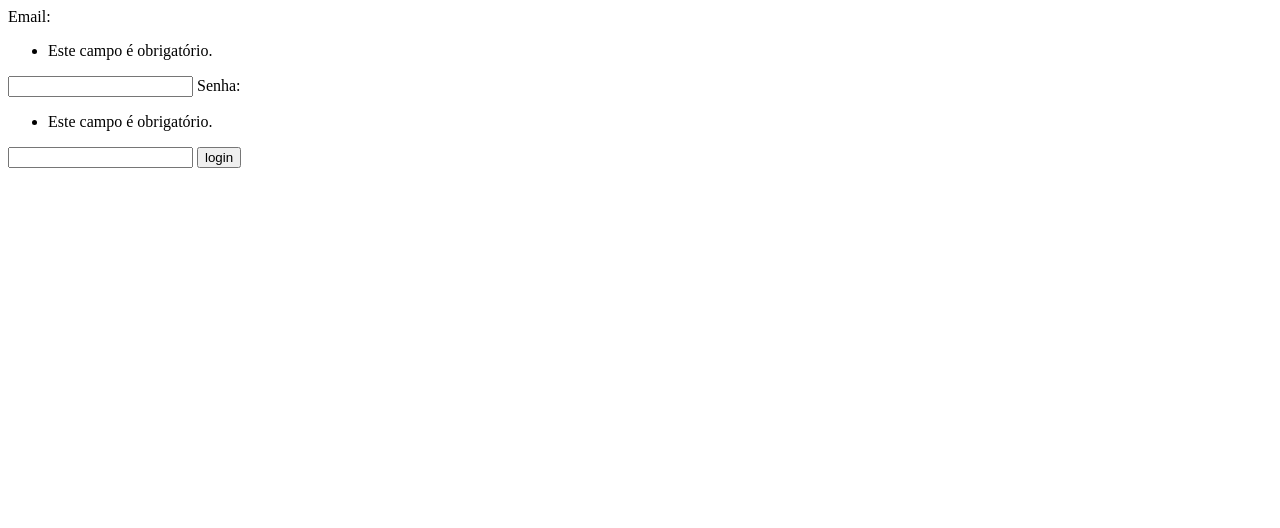
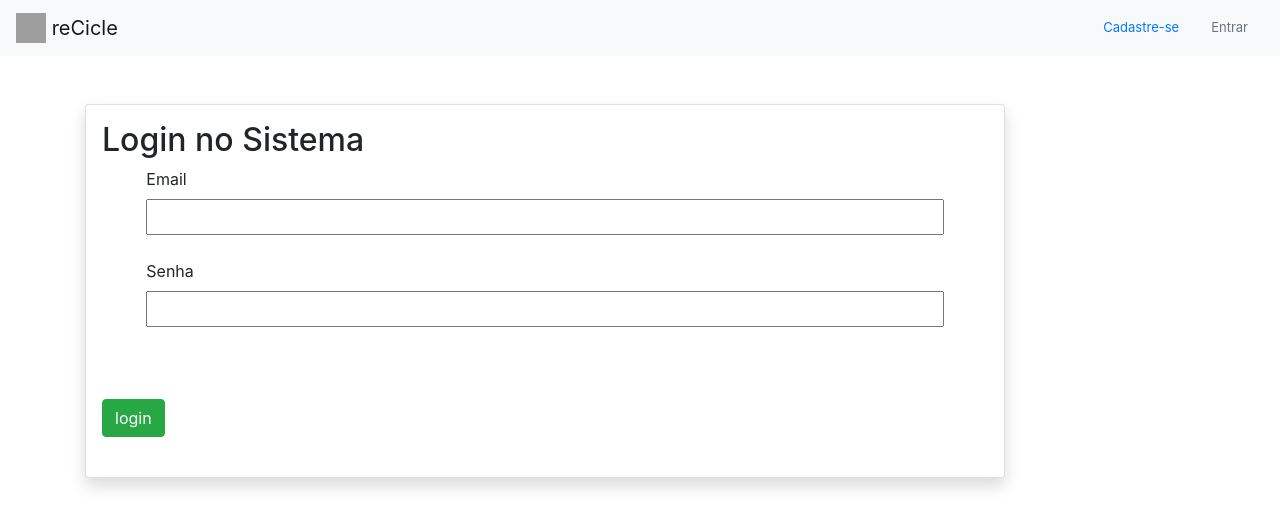
Before and after one commit to MarceloMendes94/App-Res-duos-S-lidos-, a Django app: page /login/ in a window 1280 px wide. Shown: the top 528 px of the page. Run offline with Django 3.2, Linux system fonts and the light colour scheme; some libraries are stand-ins or nearby versions; grey boxes are pictures that could not be loaded.

Commit message:
add login, nova tela de login

```diff
--- a/Back-end/core/templates/core/index.html
+++ b/Back-end/core/templates/core/index.html
@@ -23,7 +23,7 @@
                 <a class="nav-link " href="/cadastro">Cadastre-se</a>
             </li>
             <li class="nav-item">
-                <a class="nav-link disabled" href="#">Entrar</a>
+                <a class="nav-link" href="/login">Entrar</a>
             </li>
         </ul>
     </nav>
--- a/Back-end/core/templates/core/login.html
+++ b/Back-end/core/templates/core/login.html
@@ -2,12 +2,79 @@
 <html lang="en">
 <head>
     <meta charset="UTF-8">
-    <title>Title</title>
+    <title>Login</title>
+        {% load static %}
+    <link type="text/css" rel="stylesheet" href="{% static 'css/bootstrap.min.css' %}">
+    <style>
+        label {
+            display: block;
+            width: 150px;
+            margin-left: 5%;
+        }
+
+        input, textarea {
+            margin-left: 5%;
+            width: 90%;
+            height: 36px;
+        }
+
+        button {
+            display: flex;
+            justify-content: center;
+        }
+
+        li {
+            list-style-type: none;
+            font-size: small;
+        }
+    </style>
 </head>
 <body>
- <form method="POST" class="post-form">{% csrf_token %}
-    {{form_login}}
-     <button type="submit" class="btn btn-success">login</button>
- </form>
+
+    <!-- <nav class="navbar navbar-expand-lg " style="background-color: #00994c; color: #E0E0E0;"> -->
+    <nav class="navbar navbar-light bg-light">
+        <!-- Logo -->
+        <a class="navbar-brand" href="">
+            <img src="https://encrypted-tbn0.gstatic.com/images?q=tbn:ANd9GcTlv4pMMAKcSwsb_PJgO5FLiZUzQKBjvaC6-H19iRMMcDGHBPPEQQ"
+                width="30" height="30" class="d-inline-block align-top" alt="">
+            reCicle
+        </a>
+        <ul class="nav justify-content-end">
+            <li class="nav-item">
+                <a class="nav-link " href="/cadastro">Cadastre-se</a>
+            </li>
+            <li class="nav-item">
+                <a class="nav-link disabled" href="#">Entrar</a>
+            </li>
+        </ul>
+    </nav>
+    <br>
+
+<br>
+<div class="container">
+    <div class="row">
+        <div class="col-md-10">
+            <div class="form-group">
+                <div class="card  shadow p-3 mb-5 bg-white rounded">
+                    <h2>Login no Sistema</h2>
+                    <form method="POST" class="post-form">{% csrf_token %}
+                        {% for i in form_login %}
+                        <label>{{i.label}}</label>
+                        {{ i }}
+                        <br><br>
+                        {% endfor %}
+                        <br><br>
+                        <button type="submit" class="btn btn-success">login</button>
+                        <br><br>
+
+                    </form>
+
+                </div>
+            </div>
+        </div>
+    </div>
+
+</div>
+<br><br><br>
 </body>
 </html>
```
